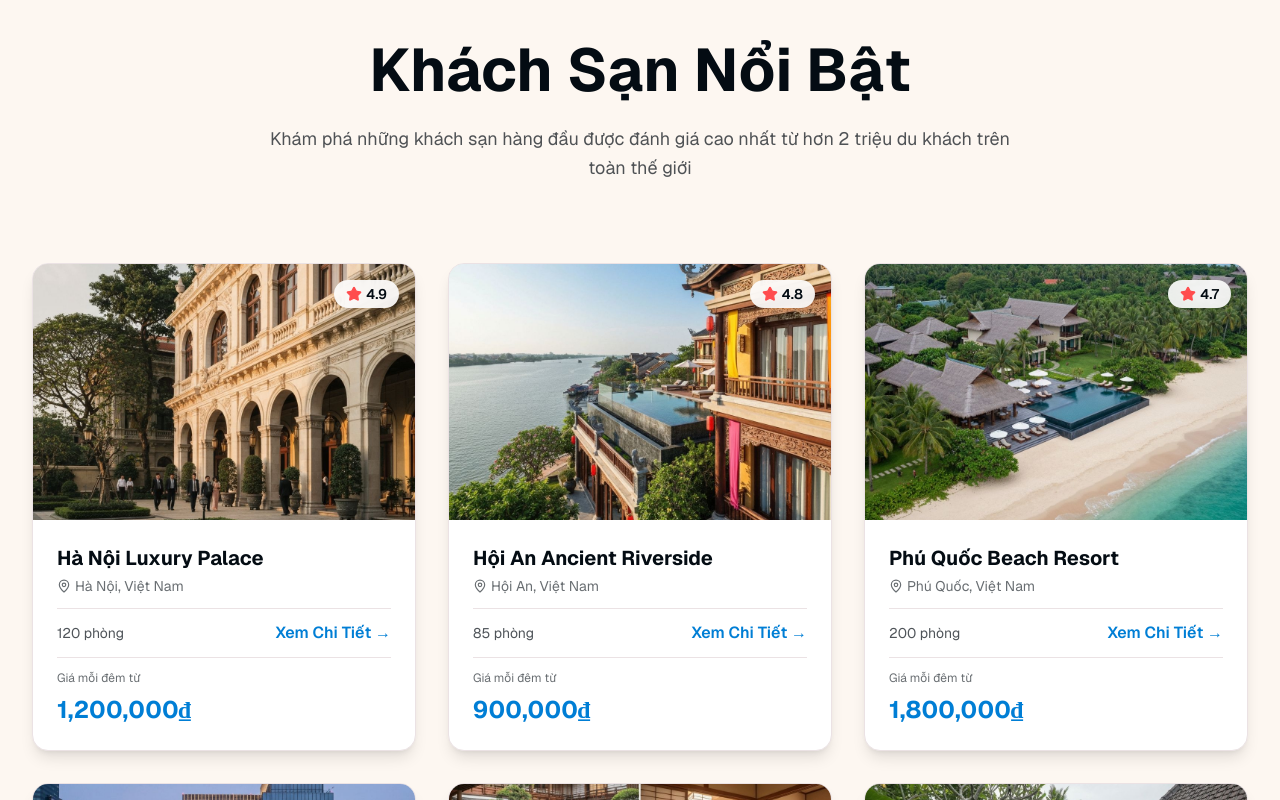
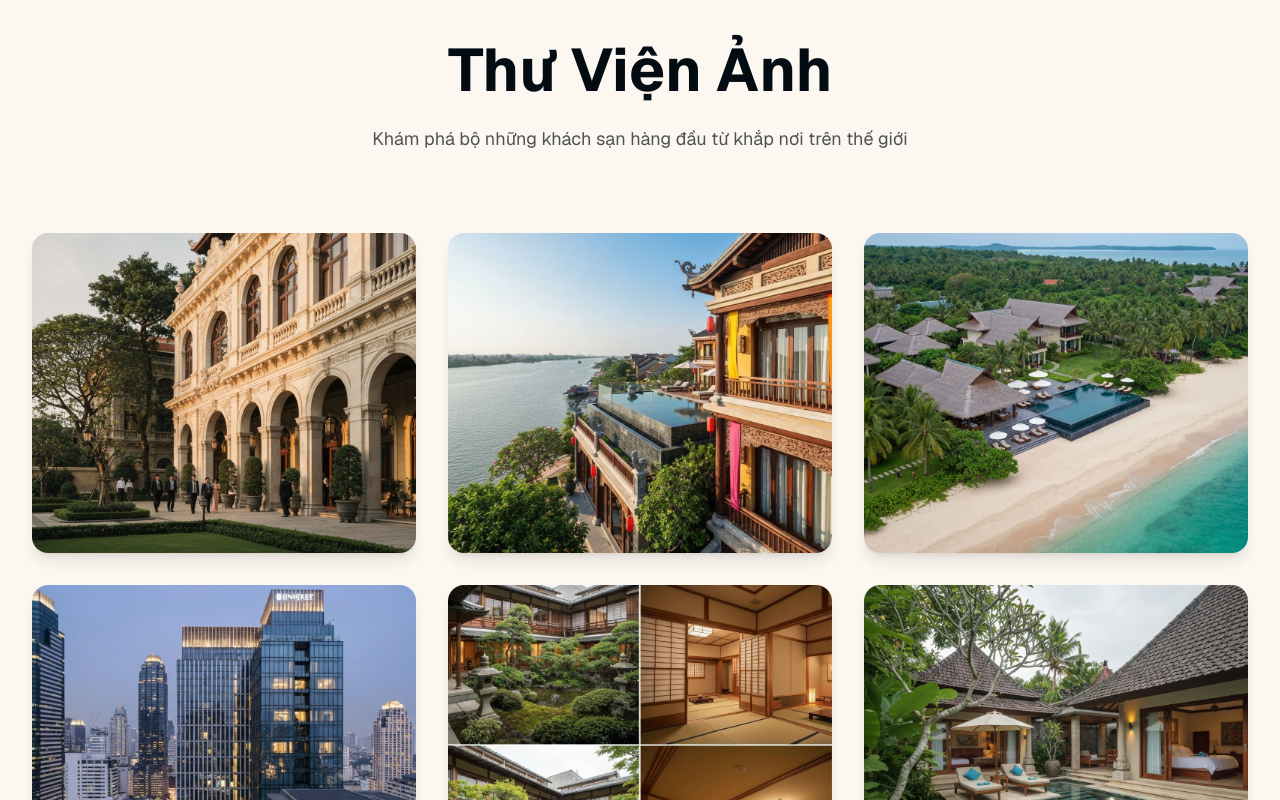
Before and after one commit to hoangdieuhuong08042003/booking-website, a Next.js app: page / in a window 1280 px wide. Shown: the part 940-1740 px from the top of the page. Built offline with nearby package versions, Linux system fonts and the light colour scheme.

Commit message:
feat: update featured destinations layout and enhance login/register page backgrounds

```diff
--- a/app/_components/featured-destinations.tsx
+++ b/app/_components/featured-destinations.tsx
@@ -6,60 +6,42 @@ const featuredHotels = [
     name: "Hà Nội Luxury Palace",
     location: "Hà Nội, Việt Nam",
     image: "/luxury-hotel-hanoi-palace-elegant.jpg",
-    rooms: 120,
     rating: 4.9,
-    price: "2,500,000₫",
-    pricePerNight: "1,200,000₫",
   },
   {
     id: 2,
     name: "Hội An Ancient Riverside",
     location: "Hội An, Việt Nam",
     image: "/luxury-hotel-hoi-an-riverside-traditional.jpg",
-    rooms: 85,
     rating: 4.8,
-    price: "1,800,000₫",
-    pricePerNight: "900,000₫",
   },
   {
     id: 3,
     name: "Phú Quốc Beach Resort",
     location: "Phú Quốc, Việt Nam",
     image: "/luxury-resort-phu-quoc-beach-tropical.jpg",
-    rooms: 200,
     rating: 4.7,
-    price: "3,500,000₫",
-    pricePerNight: "1,800,000₫",
   },
   {
     id: 4,
     name: "Bangkok Grand Hotel",
     location: "Bangkok, Thái Lan",
     image: "/luxury-hotel-bangkok-modern-city.jpg",
-    rooms: 180,
     rating: 4.8,
-    price: "2,200,000₫",
-    pricePerNight: "1,100,000₫",
   },
   {
     id: 5,
     name: "Kyoto Traditional Ryokan",
     location: "Kyoto, Nhật Bản",
     image: "/luxury-ryokan-kyoto-traditional-japan.jpg",
-    rooms: 50,
     rating: 4.9,
-    price: "3,800,000₫",
-    pricePerNight: "1,900,000₫",
   },
   {
     id: 6,
     name: "Bali Paradise Villa",
     location: "Bali, Indonesia",
     image: "/luxury-villa-bali-paradise-tropical.jpg",
-    rooms: 95,
     rating: 4.8,
-    price: "2,800,000₫",
-    pricePerNight: "1,400,000₫",
   },
 ];
 
@@ -69,66 +51,21 @@ export function FeaturedDestinations() {
       <div className="max-w-7xl mx-auto px-4 sm:px-6 lg:px-8">
         <div className="text-center mb-20">
           <h2 className="text-4xl sm:text-5xl lg:text-6xl font-bold text-foreground mb-6 text-balance">
-            Khách Sạn Nổi Bật
+            Thư Viện Ảnh
           </h2>
           <p className="text-lg text-foreground/70 max-w-3xl mx-auto leading-relaxed">
-            Khám phá những khách sạn hàng đầu được đánh giá cao nhất từ hơn 2
-            triệu du khách trên toàn thế giới
+            Khám phá bộ những khách sạn hàng đầu từ khắp nơi trên thế giới
           </p>
         </div>
 
         <div className="grid grid-cols-1 md:grid-cols-2 lg:grid-cols-3 gap-8">
           {featuredHotels.map((hotel) => (
-            <div
+            <img
               key={hotel.id}
-              className="group bg-white rounded-2xl overflow-hidden shadow-lg hover:shadow-2xl transition-all duration-300 cursor-pointer border border-border hover:border-primary"
-            >
-              <div className="relative overflow-hidden h-64 bg-muted">
-                <img
-                  src={hotel.image || "/placeholder.svg"}
-                  alt={hotel.name}
-                  className="w-full h-full object-cover group-hover:scale-110 transition-transform duration-300"
-                />
-                <div className="absolute top-4 right-4 bg-white/90 backdrop-blur px-3 py-1 rounded-full flex items-center gap-1">
-                  <Star size={16} className="fill-accent text-accent" />
-                  <span className="text-sm font-semibold text-foreground">
-                    {hotel.rating}
-                  </span>
-                </div>
-              </div>
-
-              <div className="p-6">
-                <div className="flex items-start justify-between mb-3">
-                  <div>
-                    <h3 className="text-xl font-bold text-foreground">
-                      {hotel.name}
-                    </h3>
-                    <p className="text-sm text-foreground/60 flex items-center gap-1 mt-1">
-                      <MapPin size={14} />
-                      {hotel.location}
-                    </p>
-                  </div>
-                </div>
-
-                <div className="flex items-center justify-between py-3 border-t border-border">
-                  <span className="text-sm text-foreground/70">
-                    {hotel.rooms} phòng
-                  </span>
-                  <button className="text-primary hover:text-primary/80 font-semibold transition">
-                    Xem Chi Tiết →
-                  </button>
-                </div>
-
-                <div className="pt-3 border-t border-border">
-                  <p className="text-xs text-foreground/60 mb-2">
-                    Giá mỗi đêm từ
-                  </p>
-                  <p className="text-2xl font-bold text-primary">
-                    {hotel.pricePerNight}
-                  </p>
-                </div>
-              </div>
-            </div>
+              src={hotel.image || "/placeholder.svg"}
+              alt={hotel.name}
+              className="w-full h-80 object-cover rounded-2xl shadow-lg hover:shadow-2xl transition-shadow duration-300"
+            />
           ))}
         </div>
       </div>
--- a/app/_components/hero-section.tsx
+++ b/app/_components/hero-section.tsx
@@ -52,7 +52,7 @@ export function HeroSection() {
           {/* CTA Buttons */}
           <div className="flex flex-col sm:flex-row items-center justify-center gap-4 pt-8">
             <Link
-              href="/auth/signup"
+              href="/auth/login"
               className="px-8 py-4 bg-gradient-to-r from-primary to-blue-500 text-white font-semibold rounded-lg hover:shadow-2xl hover:scale-105 transition-all duration-300 flex items-center gap-2 group"
             >
               Bắt Đầu Tìm Phòng
--- a/app/auth/login/page.tsx
+++ b/app/auth/login/page.tsx
@@ -29,8 +29,13 @@ export default function LoginPage() {
   }, [router]);
 
   return (
-    <div className="relative min-h-svh w-full bg-[url('/login.png')] bg-cover bg-center bg-no-repeat">
-      <div className="absolute inset-0 bg-black/30" />
+    <div className="relative min-h-svh w-full bg-gradient-to-br from-primary/20 via-background to-accent/20">
+      <div
+        className="absolute inset-0 bg-cover bg-center bg-no-repeat opacity-10"
+        style={{
+          backgroundImage: "url('/login.png')",
+        }}
+      />
       <div className="relative z-10 flex min-h-svh items-center justify-center p-4">
         <LoginForm />
       </div>
--- a/app/auth/register/page.tsx
+++ b/app/auth/register/page.tsx
@@ -29,8 +29,13 @@ export default function RegisterPage() {
   }, [router]);
 
   return (
-    <div className="relative min-h-svh w-full bg-[url('/login.png')] bg-cover bg-center bg-no-repeat">
-      <div className="absolute inset-0 bg-black/30" />
+    <div className="relative min-h-svh w-full bg-gradient-to-br from-primary/20 via-background to-accent/20">
+      <div
+        className="absolute inset-0 bg-cover bg-center bg-no-repeat opacity-10"
+        style={{
+          backgroundImage: "url('/login.png')",
+        }}
+      />
       <div className="relative z-10 flex min-h-svh items-center justify-center p-4">
         <RegisterForm />
       </div>
```
